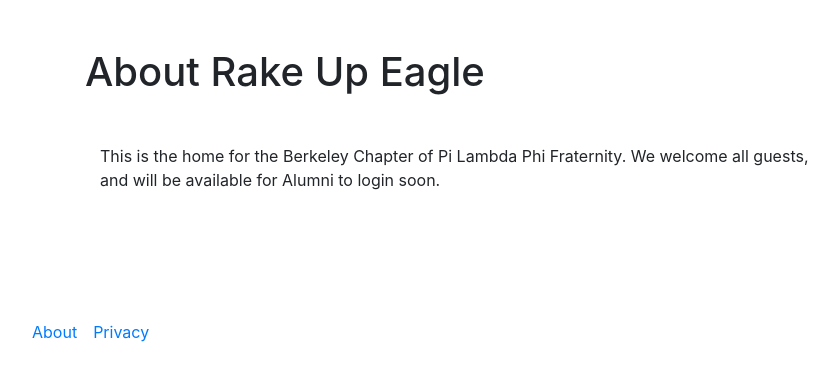
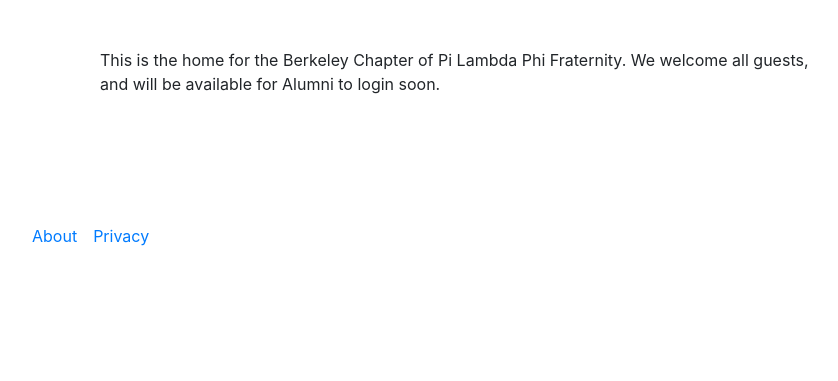
Before and after one commit to pilam/pilam, a Django app: page /about/ in a window 1280 px wide. Shown: the top 381 px of the page, without its empty margins (0-838 px from the left). Run offline with Django 3.2, Linux system fonts and the light colour scheme; some libraries are stand-ins or nearby versions.

Commit message:
Remove header

```diff
--- a/project/app/templates/app/about.html
+++ b/project/app/templates/app/about.html
@@ -1,8 +1,6 @@
 {% extends 'app/base.html' %}
 
-{% block title %}About Rake Up Eagle{% endblock title %}
-{% block header %}About Rake Up Eagle{% endblock header %}
-
+{% block title %}About{% endblock title %}
 
 
 {% block content %}
--- a/project/app/templates/app/base.html
+++ b/project/app/templates/app/base.html
@@ -54,14 +54,6 @@
     {% endcomment %}
     <div id="content" class='container'>
       {% bootstrap_messages %}
-      <section class='my-5'>
-        <h1>
-          {% block header %}{% endblock header %}
-        </h1>
-        <small class='text-muted'>
-          {% block subheader %}{% endblock subheader %}
-        </small>
-      </section>
       {% block content %}
       {% endblock %}
     </div>
--- a/project/app/templates/app/dashboard.html
+++ b/project/app/templates/app/dashboard.html
@@ -4,7 +4,6 @@
 {% load humanize %}
 
 {% block title %}Your Dashboard{% endblock title %}
-{% block header %}Your Dashboard{% endblock header %}
 
 {% block content %}
   <section class='mt-2 mt-5'>
--- a/project/app/templates/app/delete.html
+++ b/project/app/templates/app/delete.html
@@ -1,7 +1,6 @@
 {% extends 'app/base.html' %}
 
 {% block title %}Data Deletion{% endblock title %}
-{% block header %}Data Deletion{% endblock header %}
 
 
 
--- a/project/app/templates/app/privacy.html
+++ b/project/app/templates/app/privacy.html
@@ -1,7 +1,6 @@
 {% extends 'app/base.html' %}
 
 {% block title %}Privacy Policy{% endblock title %}
-{% block header %}Privacy Policy{% endblock header %}
 
 
 
```
